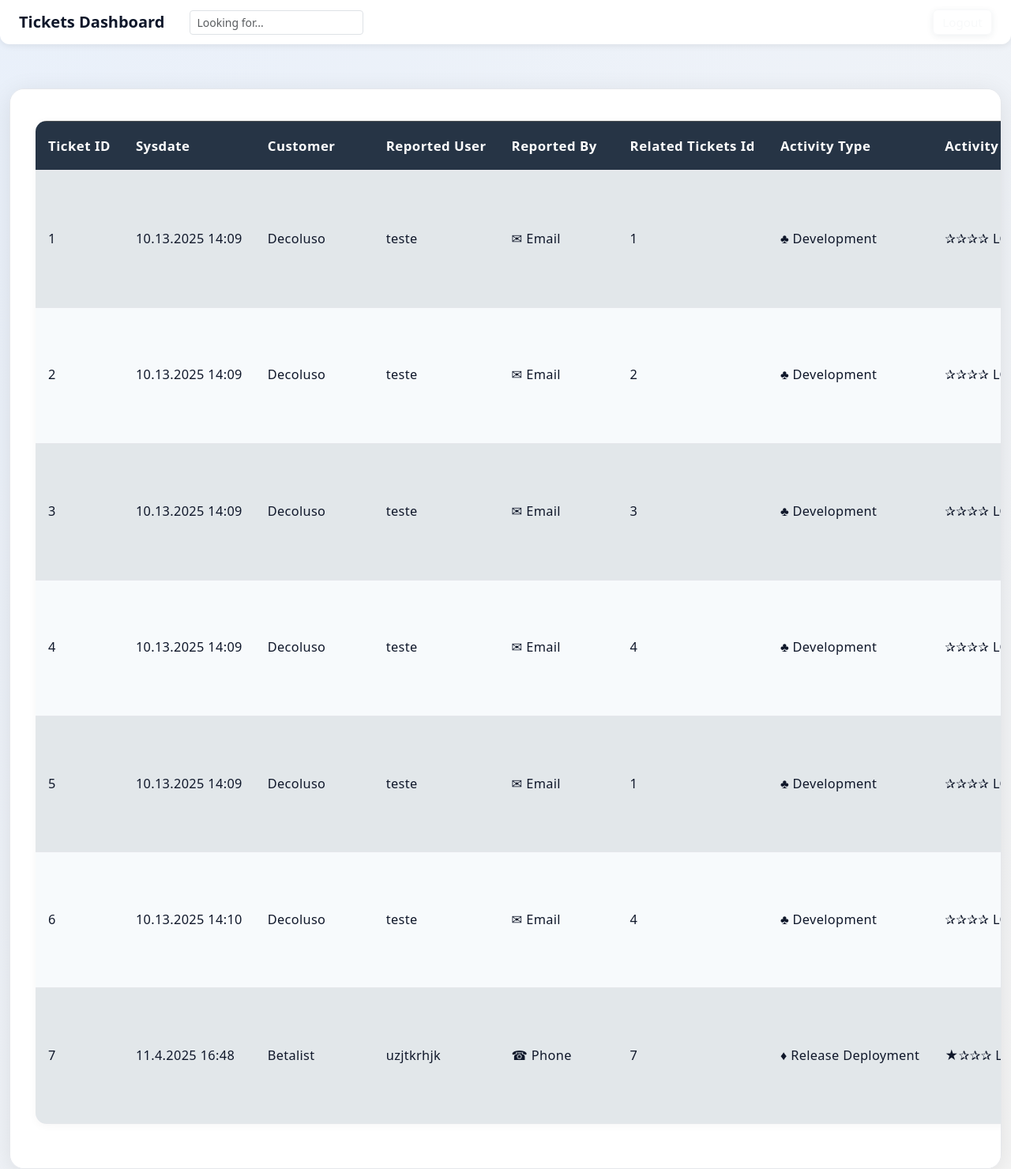
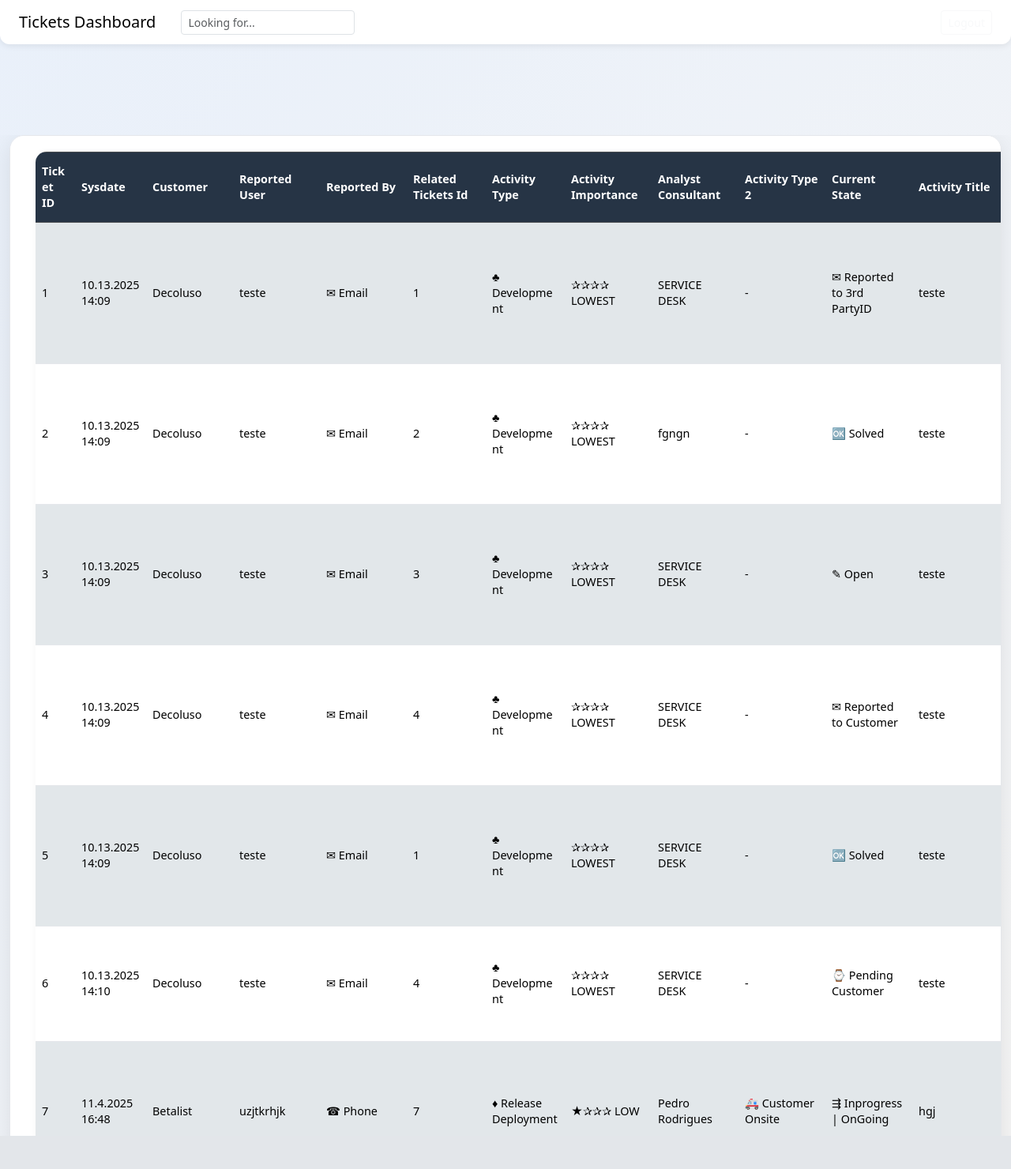
Before and after one commit to AmraniIdriss/ticketApp2.0, a Django app: page /tickets/view_tickets/ in a window 1280 px wide. Shown: the whole page at 79% size. After the commit the page ends 1438 px from the top, so only its background shows below. Run offline with Django 5.2, Linux system fonts and the light colour scheme; data comes from the database, SQL or seed files in the repository; both versions use the stored data as it was after the commit.

Commit message:
arranger la navigation dans viewtickets

```diff
--- a/ticket_project/static/css/view_tickets.css
+++ b/ticket_project/static/css/view_tickets.css
@@ -1,31 +1,26 @@
 /* ===== Thème & variables (clair par défaut) ===== */
 :root {
-  /* Couleurs générales */
   --bg: #ffffff;
   --bg-grad-start: #e9f0fa;
   --bg-grad-end: #f5f5f5;
   --fg: #0f172a;
 
-  /* Surfaces */
   --card: #ffffff;
   --row-bg: #f7fafc;
   --row-alt: #eef3f7;
   --thead-bg: #263445;
   --thead-fg: #ffffff;
 
-  /* Bordures / ombres */
   --border: #e5e7eb;
   --shadow-weak: 0 2px 12px rgba(0,0,0,.04);
   --shadow-med: 0 6px 32px rgba(0,0,0,.09);
 
-  /* Accent */
-  --primary: #1976d2;         /* bleu principal */
-  --info-grad-start: #4fc3f7; /* boutons info (dégradé) */
+  --primary: #1976d2;
+  --info-grad-start: #4fc3f7;
   --info-grad-end: #1976d2;
   --muted: #64748b;
 
-  /* Typo (injectées par ton JS boot) */
-  --font-size-base: 16px;     /* ton boot JS écrase */
+  --font-size-base: 16px;
   --font-family: system-ui, -apple-system, "Segoe UI", Roboto, sans-serif;
 }
 
@@ -52,60 +47,62 @@ html[data-theme="dark"] {
   --muted: #9ca3af;
 }
 
-/* ===== Contraste élevé ===== */
-html[data-contrast="high"] {
-  --bg: #ffffff;
-  --bg-grad-start: #ffffff;
-  --bg-grad-end: #ffffff;
-  --fg: #000000;
-  --card: #ffffff;
-  --row-bg: #ffffff;
-  --row-alt: #f0f0f0;
-  --thead-bg: #000000;
-  --thead-fg: #ffffff;
-  --border: #000000;
-  --primary: #000000;
+/* ===== Base ===== */
+html, body {
+  font-size: var(--font-size-base);
+  font-family: var(--font-family);
+  height: 100%;
+  margin: 0;
+  padding: 0;
+  overflow-x: hidden; /* empêche le scroll horizontal global */
+  background: linear-gradient(135deg, var(--bg-grad-start) 0%, var(--bg-grad-end) 100%);
+  color: var(--fg);
 }
 
-/* ===== Densité compacte ===== */
-html[data-density="compact"] .table td,
-html[data-density="compact"] .table th {
-  padding: 10px 8px !important;
-  font-size: 0.98rem;
-}
-
-/* ===== Base ===== */
-html { font-size: var(--font-size-base); }
-body {
-  font-family: var(--font-family);
-  background: linear-gradient(135deg, var(--bg-grad-start) 0%, var(--bg-grad-end) 100%);
-  color: var(--fg);
-  margin: 0;
-  padding: 0;
-}
-
-/* Navbar (si tu as .navbar Bootstrap) */
+/* Navbar */
 .navbar {
   box-shadow: 0 2px 8px rgba(0,0,0,0.08);
   border-radius: 0 0 12px 12px;
   background: var(--card) !important;
   color: var(--fg) !important;
+  position: fixed;
+  top: 0;
+  width: 100%;
+  z-index: 1000;
 }
 
-/* Navbar brand */
-.navbar-brand-theme {
-  color: var(--fg) !important;
-  font-weight: 600;
+body {
+  padding-top: 75px; /* réserve la place de la navbar */
 }
 
 /* Table container */
+.container-fluid.mt-4 {
+  height: calc(100vh - 75px); /* prend tout le reste de l'écran */
+  overflow-y: auto;
+}
+
+/* Table responsive (scroll horizontal uniquement ici) */
 .table-responsive {
-  padding: 40px 32px;
+  overflow-x: auto;
+  overflow-y: hidden;
+  max-width: 100vw;
+  padding: 20px 32px;
   background: var(--card);
   border-radius: 18px;
   box-shadow: var(--shadow-med);
-  margin-top: 40px;
   border: 1px solid var(--border);
+}
+
+/* Scrollbar propre */
+.table-responsive::-webkit-scrollbar {
+  height: 10px;
+}
+.table-responsive::-webkit-scrollbar-thumb {
+  background: #ccc;
+  border-radius: 10px;
+}
+.table-responsive::-webkit-scrollbar-thumb:hover {
+  background: #aaa;
 }
 
 /* Table styles */
@@ -113,16 +110,16 @@ body {
   border-radius: 14px;
   overflow: hidden;
   box-shadow: var(--shadow-weak);
-  font-size: 1.08rem;
-  letter-spacing: 0.02em;
+  font-size: 1.05rem;
   background: var(--card);
   color: var(--fg);
+  white-space: nowrap;
 }
 
 .table th, .table td {
   vertical-align: middle;
   white-space: nowrap;
-  padding: 18px 16px;
+  padding: 16px 14px;
   border: none;
 }
 
@@ -130,113 +127,98 @@ body {
   background: var(--thead-bg);
   color: var(--thead-fg);
   font-weight: 600;
-  letter-spacing: 0.5px;
-  border-bottom: 2px solid var(--border);
-  font-size: 1.05rem;
 }
 
-.table td {
-  background: var(--row-bg);
-  color: var(--fg);
-  font-size: 1.02rem;
-  max-width: 300px;
-  overflow: hidden;
-  text-overflow: ellipsis;
-  transition: background 0.2s, color .2s;
-  line-height: 1.7;
-}
-
-/* Hover plus doux (respecte le thème) */
 .table-hover tbody tr:hover {
   background: linear-gradient(90deg, var(--row-alt) 0%, var(--row-bg) 100%);
   box-shadow: 0 2px 12px rgba(0,0,0,0.06);
 }
 
-/* Largeurs spécifiques */
-.table th:nth-child(1),
-.table td:nth-child(1) { min-width: 80px; }
-.table th:nth-child(12),
-.table td:nth-child(12) { min-width: 220px; }
-.table th:nth-child(15),
-.table td:nth-child(15) { min-width: 300px; }
-
-/* Colonne description résolution : wrap + boutons visibles */
-.table td:nth-child(15) {
-  white-space: normal;
-  overflow: visible;
-  text-overflow: unset;
+/* Modals */
+.modal-content {
+  border-radius: 14px;
+  background: var(--card);
+  color: var(--fg);
+  border: 1px solid var(--border);
 }
 
 /* Boutons */
-.btn {
-  border-radius: 8px;
-  transition: box-shadow 0.2s, background 0.2s, color .2s, border-color .2s;
-  box-shadow: 0 2px 8px rgba(44, 62, 80, 0.08);
-  font-size: 0.8rem;
-  padding: 0.45rem 1.15em;
-}
-
 .btn-info {
   background: linear-gradient(90deg, var(--info-grad-start) 0%, var(--info-grad-end) 100%);
   color: #fff;
   border: none;
   font-weight: 500;
 }
-.btn-info:hover, .btn-info:focus {
+.btn-info:hover {
   background: linear-gradient(90deg, var(--info-grad-end) 0%, var(--info-grad-start) 100%);
   color: #fff;
-  box-shadow: 0 2px 12px rgba(33, 150, 243, 0.18);
+}
+/* === Compactage horizontal intelligent === */
+.table {
+  table-layout: fixed; /* fixe les largeurs pour uniformiser */
+  width: 100%;
 }
 
-.btn-outline-primary {
-  border-color: var(--primary);
-  color: var(--primary);
-  background: var(--card);
-  font-weight: 500;
-}
-.btn-outline-primary:hover, .btn-outline-primary:focus {
-  background: var(--primary);
-  color: #fff;
-  box-shadow: 0 2px 12px rgba(33, 150, 243, 0.12);
+.table th,
+.table td {
+  padding: 14px 8px; /* garde une bonne hauteur */
+  font-size: 0.9rem;
+  overflow-wrap: break-word; /* permet la coupure de mots */
+  word-wrap: break-word;
+  white-space: normal; /* retour à la ligne autorisé */
+  text-overflow: unset; /* plus de "..." */
+  line-height: 1.4;
+  vertical-align: middle;
 }
 
-/* Navbar boutons */
-.navbar .btn-sm {
-  padding: 0.25rem 0.7rem;
-  font-size: 0.95rem;
-  border-radius: 6px;
+/* Largeurs adaptées */
+.table th:nth-child(1),
+.table td:nth-child(1) { width: 50px; }  /* Ticket ID */
+.table th:nth-child(2),
+.table td:nth-child(2) { width: 90px; }  /* Sysdate */
+.table th:nth-child(3),
+.table td:nth-child(3),
+.table th:nth-child(4),
+.table td:nth-child(4),
+.table th:nth-child(5),
+.table td:nth-child(5) { width: 110px; } /* Customer / Reported */
+.table th:nth-child(6),
+.table td:nth-child(6) { width: 100px; } /* Related ID */
+.table th:nth-child(7),
+.table td:nth-child(7) { width: 100px; } /* Activity Type */
+.table th:nth-child(8),
+.table td:nth-child(8) { width: 110px; } /* Importance */
+.table th:nth-child(9),
+.table td:nth-child(9) { width: 110px; } /* Analyst */
+.table th:nth-child(10),
+.table td:nth-child(10) { width: 110px; } /* Type 2 */
+.table th:nth-child(11),
+.table td:nth-child(11) { width: 110px; } /* State */
+.table th:nth-child(12),
+.table td:nth-child(12) { width: 130px; } /* Title */
+.table th:nth-child(13),
+.table td:nth-child(13),
+.table th:nth-child(14),
+.table td:nth-child(14) { width: 100px; } /* Start/End */
+.table th:nth-child(15),
+.table td:nth-child(15) { width: 180px; } /* Description */
+.table th:nth-child(16),
+.table td:nth-child(16),
+.table th:nth-child(17),
+.table td:nth-child(17) { width: 80px; } /* Billing / Time Spent */
+
+/* Empêche le débordement horizontal */
+.table-responsive {
+  overflow-x: auto;
+  max-width: 100%;
 }
 
-/* Modals */
-.modal-content {
-  border-radius: 14px;
-  box-shadow: 0 6px 32px rgba(44, 62, 80, 0.14);
-  background: var(--card);
-  color: var(--fg);
-  border: 1px solid var(--border);
+/* Petit bonus : wrap propre pour les textes longs sans casser la mise en page */
+.table td span,
+.table td p,
+.table td small {
+  display: inline-block;
+  max-width: 100%;
+  word-break: break-word;
+  white-space: normal;
 }
-.modal-header {
-  background: var(--row-alt);
-  border-bottom: 1px solid var(--border);
-  border-radius: 14px 14px 0 0;
-}
-.modal-title {
-  color: var(--primary);
-  font-weight: 700;
-  font-size: 1.15rem;
-}
-
-/* Utilitaires timer */
-.timer-end-display { margin-bottom: 80px; }
-.timer-td { vertical-align: top !important; }
-.timer-cell { display: grid; grid-auto-rows: min-content; row-gap: 8px; }
-.timer-label { color: var(--fg); font-size: .9rem; }
-.timer-datetime { font-weight: 500; }
-.timer-actions { display: flex; gap: 8px; }
-.timer-actions.timer-spacer { min-height: 36px; background: transparent; }
-
-/* Responsive */
-@media (max-width: 900px) {
-  .table-responsive { padding: 12px 4px; border-radius: 10px; }
-  .table th, .table td { padding: 10px 6px; font-size: 0.98rem; }
-}
--- a/ticket_project/urls.py
+++ b/ticket_project/urls.py
@@ -16,6 +16,8 @@ Including another URLconf
 """
 from django.contrib import admin
 from django.urls import path, include
+from django.conf import settings
+from django.conf.urls.i18n import i18n_patterns
 
 urlpatterns = [
     path('admin/', admin.site.urls),
@@ -23,5 +25,7 @@ urlpatterns = [
     path("tickets/", include("tickets.urls")),
     path('reports/', include('reports.urls')),
     path("settings/", include("settings.urls")),
-    path("emails/", include("emails.urls"))
+    path("emails/", include("emails.urls")),
+    # include built-in i18n views (set_language)
+    path('i18n/', include('django.conf.urls.i18n')),
 ]
```
Also changed, not shown: changment.txt (added, +15 -0 lines), ticket_project/settings.py (+16 -0 lines), ticket_project/static/js/settings.js (+51 -0 lines), ticket_project/templates/settings/settings.html (+47 -46 lines), new_db.sqlite3.
